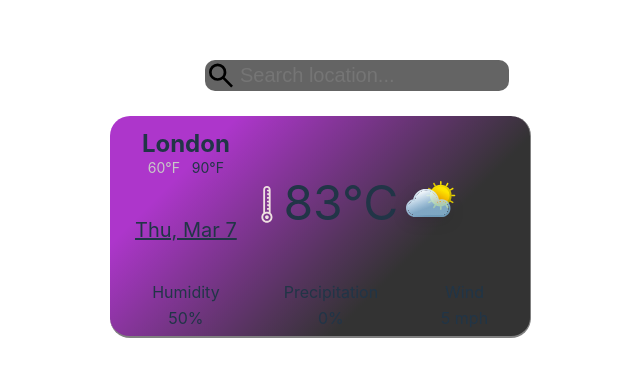
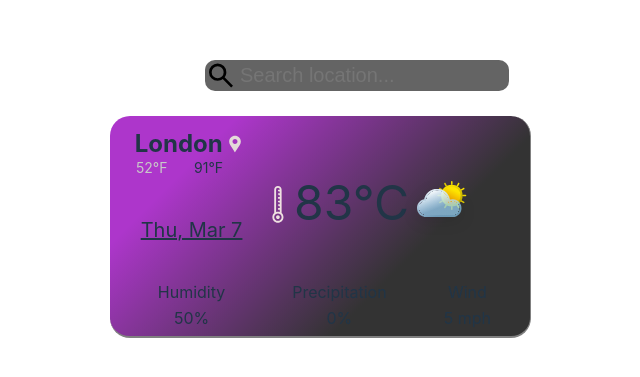
Before and after one commit to ShengGut/Weather-App, a website built with Vite: page index.html in a window 1280 px wide. Shown: the part 189-566 px from the top of the page, without its empty margins (320-960 px from the left). Built offline with nearby package versions, Linux system fonts and the light colour scheme; no server answers.

Commit message:
Adjusted HTML/CSS structure

```diff
--- a/index.html
+++ b/index.html
@@ -18,9 +18,12 @@
     </form>
     <div class="weatherDataContainer">
       <div class="headerLocation">
-        <h2 class="location">London</h2>
-        <div class="minTemp">60°F</div>
-        <div class="maxTemp">90°F</div>
+        <h2 class="location">
+          London
+          <img src="./images/locationpin.svg" id="locationpin-icon" alt="" />
+        </h2>
+        <div class="minTemp">52°F</div>
+        <div class="maxTemp">91°F</div>
       </div>
       <div class="mainDate">Thu, Mar 7</div>
       <div class="mainCurrentTemp">
--- a/style.css
+++ b/style.css
@@ -118,6 +118,7 @@ button:focus-visible {
   display: grid;
   grid-template-columns: 1fr 1fr;
   grid-template-rows: 55%;
+  grid-template-columns: 30%;
   grid-template-areas:
     'location location'
     'mintemp maxTemp';
@@ -126,6 +127,12 @@ button:focus-visible {
 .location {
   grid-area: location;
   margin: 0 auto;
+}
+
+#locationpin-icon {
+  position: relative;
+  top: 2px;
+  right: 3px;
 }
 
 .mainDate {
@@ -139,7 +146,7 @@ button:focus-visible {
 .mainCurrentTemp {
   grid-area: main2;
   place-self: center;
-  margin-right: 90px;
+  margin-right: 80px;
   margin-top: 25px;
 }
 
```
Also changed, not shown: images/locationpin.svg (added).
